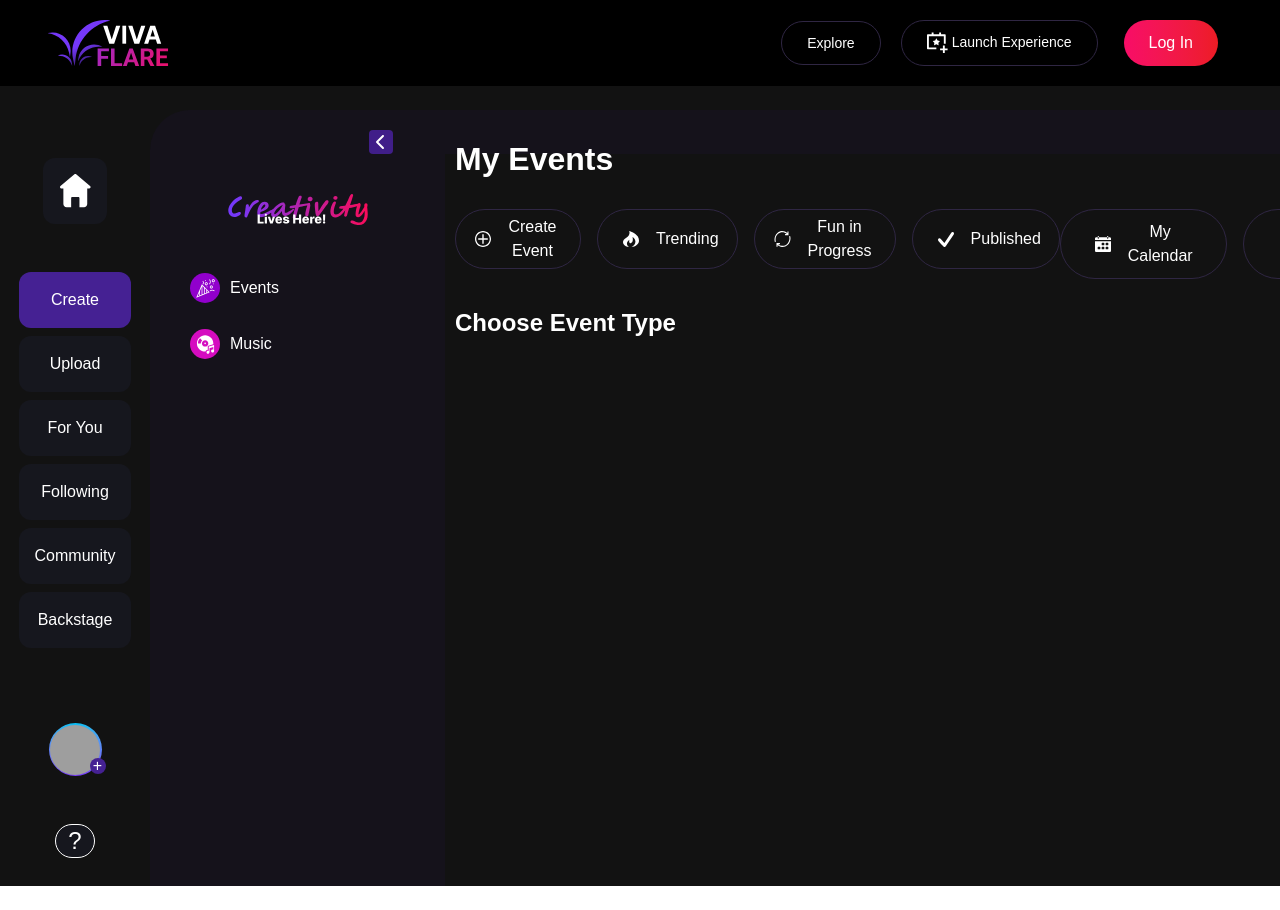
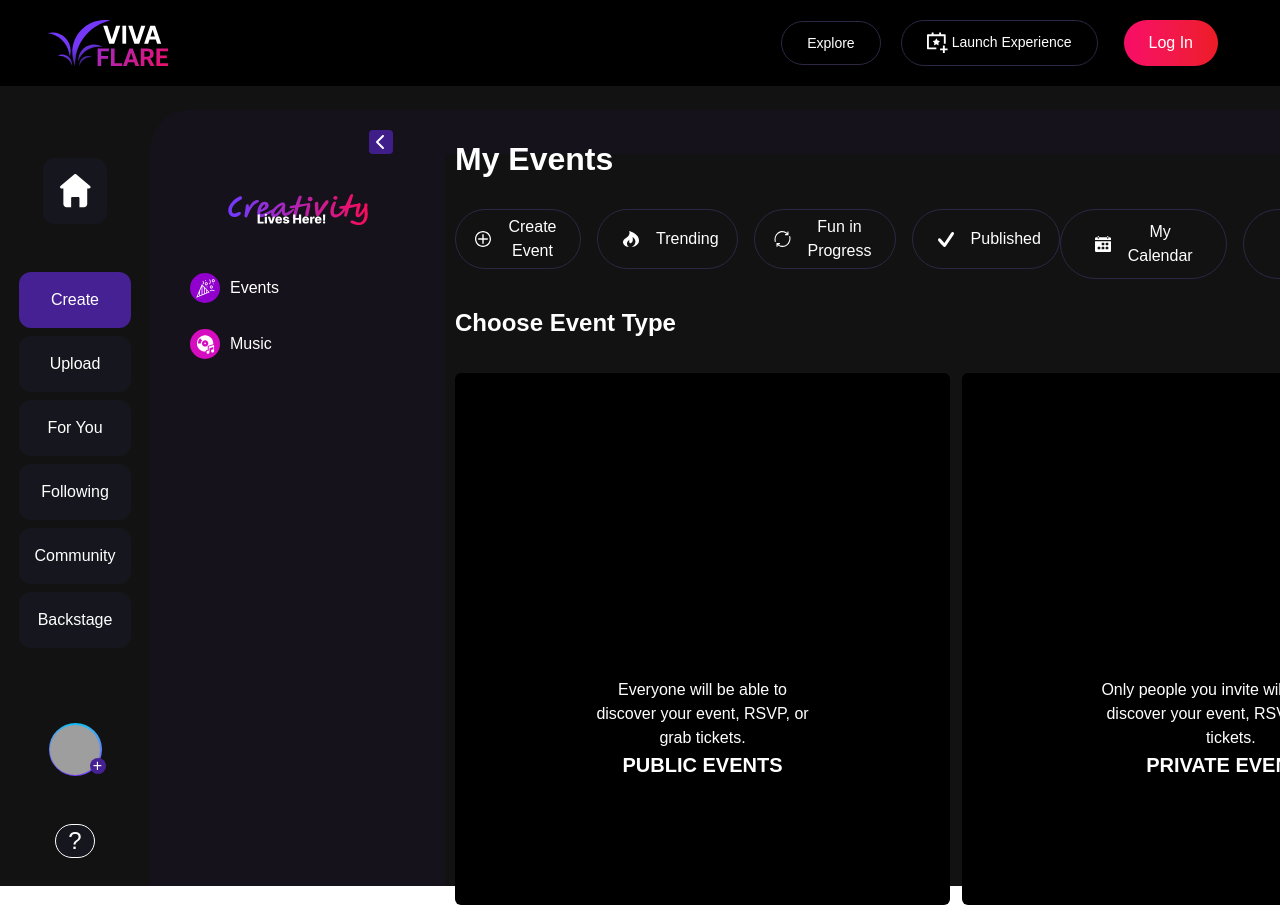
Before and after one commit to Capybara003/vivaflare-mvp, a Next.js app: page /create in a window 1280 px wide. Shown: the top 910 px of the page. Before the commit the page ends 886 px from the top, so only its background shows below. Built offline with nearby package versions, Linux system fonts and the light colour scheme; grey boxes are pictures that could not be loaded.

Commit message:
update ui

```diff
--- a/app/create/page.tsx
+++ b/app/create/page.tsx
@@ -42,8 +42,15 @@ const Create = () => {
                 </div>
                 <div className="flex flex-col gap-8">
                     <p className="text-[24px] text-white font-semibold">Choose Event Type</p>
-                    <div className="flex gap-3">
-
+                    <div className="flex gap-3 justify-center items-center">
+                        <div className="bg-black flex flex-col justify-center items-center rounded-md px-[135px] pt-[305px] pb-[125px] text-center">
+                            <p className="text-white text-[16px]">Everyone will be able to discover your event, RSVP, or grab tickets.</p>
+                            <p className="text-white font-semibold text-[20px]">PUBLIC EVENTS</p>
+                        </div>
+                        <div className="bg-black flex flex-col justify-center items-center rounded-md px-[135px] pt-[305px] pb-[125px] text-center">
+                            <p className="text-white text-[16px]">Only people you invite will be able to discover your event, RSVP, or grab tickets.</p>
+                            <p className="text-white font-semibold text-[20px]">PRIVATE EVENTS</p>
+                        </div>
                     </div>
                 </div>
             </div>
```
